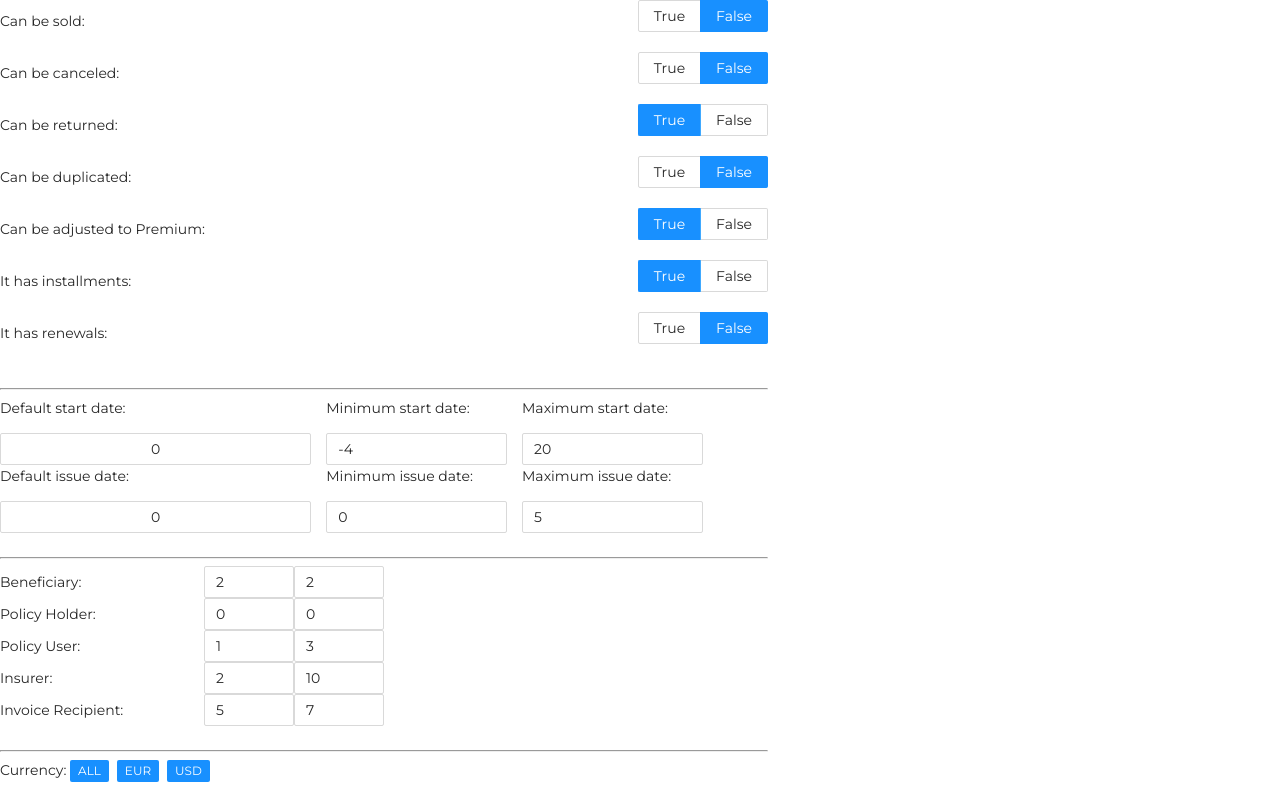
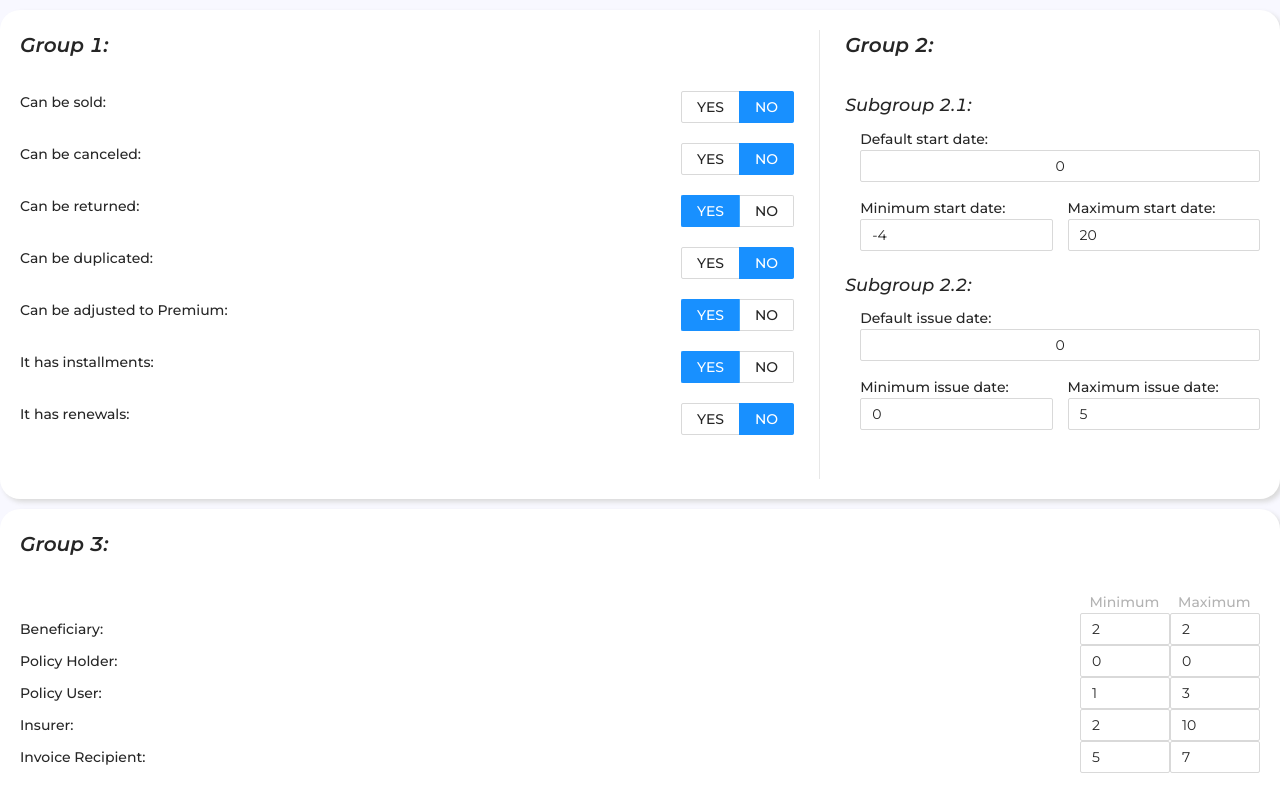
Before and after one commit to MateoGrifsha/config-form-react-antdesign, a React (Create React App) app in the folder config-form/: page / in a window 1280 px wide. Shown: the top 800 px of the page. Built offline with nearby package versions, Linux system fonts and the light colour scheme.

Commit message:
some ui changes

```diff
--- a/config-form/src/components/FormComponent.tsx
+++ b/config-form/src/components/FormComponent.tsx
@@ -25,22 +25,30 @@ export default function FormComponent() {
       <Form
         className='form-container'
       >
+
+
+       <div className='section1-wrapper'>
+          <div>
             <Form.Item>
               <TrueFalseGroup/>
             </Form.Item>
-        <hr />
+          </div>
+          <div>
             <Form.Item>
                 <NumericInputGroup/>
             </Form.Item>
-        <hr />
+          </div>
+       </div>
+
+      <div className="section2-wrapper">
         <Form.Item>
             <MinMaxInputGroup/>
         </Form.Item>
-        <hr />
         <Form.Item>
             <TagInputGroup />
         </Form.Item>
-        <hr />
+      </div>
+
         <Form.Item>
             <CollapseEmailComponent />
         </Form.Item>
--- a/config-form/src/components/MinMaxInputComponent.tsx
+++ b/config-form/src/components/MinMaxInputComponent.tsx
@@ -27,13 +27,17 @@ export default function MinMaxInputComponent({label, values}:Props) {
   useKeyChange(maxKey, maxValue)
 
   return (
-    <div className='duoNumberInputContainer'>
-      <p>{label}</p>
+    <>
       <div>
-        <InputNumber min={0} max={10} value={minValue} onChange={(e:React.ChangeEvent<HTMLInputElement>) => handleChange(e, 'min')}/>
-        <InputNumber min={minValue} max={10} value={maxValue} onChange={(e:React.ChangeEvent<HTMLInputElement>) => handleChange(e, 'max')}/>
+        <div className='duoNumberInputContainer'>
+          <p>{label}</p>
+          <div>
+            <InputNumber min={0} max={10} value={minValue} onChange={(e:React.ChangeEvent<HTMLInputElement>) => handleChange(e, 'min')}/>
+            <InputNumber min={minValue} max={10} value={maxValue} onChange={(e:React.ChangeEvent<HTMLInputElement>) => handleChange(e, 'max')}/>
+          </div>
+        </div>
+          <div>{minValue > maxValue && <div className='errorBox'>Minimum cannot be bigger than maximum.</div>}</div>
       </div>
-      {minValue > maxValue && <div className='errorBox'>Minimum cannot be bigger than maximum.</div>}
-    </div>
+    </>
   )
 }
--- a/config-form/src/components/MinMaxInputGroup.tsx
+++ b/config-form/src/components/MinMaxInputGroup.tsx
@@ -3,6 +3,15 @@ import MinMaxInputComponent from './MinMaxInputComponent'
 import { minMaxInputValues as inputValues } from './constants/Constants'
 export default function MinMaxInputGroup() {
   return (
+    <>
+      <h2 className='section-label'>Group 3: </h2>
+      <div className="minMaxGroup">
+        <div className='minimumMaximumLabel'>
+          <div>
+            <p>Minimum</p>
+            <p>Maximum</p>
+          </div>
+        </div>
         <div>
           <MinMaxInputComponent label="Beneficiary: " values={inputValues[0]}/>
           <MinMaxInputComponent label="Policy Holder: " values={inputValues[1]}/>
@@ -10,5 +19,7 @@ export default function MinMaxInputGroup() {
           <MinMaxInputComponent label="Insurer: " values={inputValues[3]}/>
           <MinMaxInputComponent label="Invoice Recipient: " values={inputValues[4]}/>
         </div>
+      </div>
+    </>
   )
 }
--- a/config-form/src/components/NumericInputGroup.tsx
+++ b/config-form/src/components/NumericInputGroup.tsx
@@ -4,18 +4,25 @@ import NumericInputComponent from './NumericInputComponent'
 export default function NumericInputGroup() {
   return (
     <>
+        <h2 className='section-label'>Group 2: </h2>
         <div className='dateInputContainer' >
+          <div className='subgroup'>
+            <h3 className="subgroup-label">Subgroup 2.1:</h3>
             <div className='dateInputContainerRow'>
                 <NumericInputComponent label ='Default start date'value='defaultStartDateUtcDiff' negative = {false}/>
                 <NumericInputComponent label ='Minimum start date'value='minStartDateUtcDiff' negative = {true}/>
                 <NumericInputComponent label ='Maximum start date'value='maxStartDateUtcDiff' negative = {false}/>
             </div>
+          </div>
+         <div className='subgroup'>
+          <h3 className="subgroup-label">Subgroup 2.2:</h3>
             <div className='dateInputContainerRow'>
                 <NumericInputComponent label ='Default issue date'value='defaultIssueDateUtcDiff' negative = {false}/>
                 <NumericInputComponent label ='Minimum issue date'value='minIssueDateUtcDiff' negative = {true}/>
                 <NumericInputComponent label ='Maximum issue date'value='maxIssueDateUtcDiff' negative = {false}/>
             </div>
          </div>
+        </div>
     </>
   )
 }
--- a/config-form/src/components/TagInputGroup.tsx
+++ b/config-form/src/components/TagInputGroup.tsx
@@ -4,12 +4,13 @@ import { currencies, paymentType, distributionChannels, waitingPeriodTypeAllowed
 export default function TagInputGroup() {
 
   return (
-    <div>
+    <>
+        <h2 className='section-label'>Group 4: </h2>
         <TagInputComponent inputs={currencies} label='Currency: ' value='currencyTypesAllowed'/><br />
         <TagInputComponent inputs={paymentType} label='Payment Type: ' value='paymentTypesAllowed'/><br />
         <TagInputComponent inputs={distributionChannels} label='Distribution Channels: ' value='distributionChannelTypesAllowed'/><br />
         <TagInputComponent inputs={waitingPeriodTypeAllowed} label='Waiting Period: ' value='waitingPeriodTypeAllowed'/><br />
         <TagInputComponent inputs={riskAddressTypesAllowed} label='Risk Address: ' value='riskAddressTypesAllowed'/>
-    </div>
+    </>
   )
 }
--- a/config-form/src/components/TrueFalseComponent.tsx
+++ b/config-form/src/components/TrueFalseComponent.tsx
@@ -28,10 +28,10 @@ useKeyChange(value, checked, dataTypeCheck)
   return (
     <>
         <div>
-          <p>{label}: </p>
+          <span>{label}: </span>
           <Radio.Group optionType="button" buttonStyle="solid" defaultValue={checked===true?true:false}>
-              <Radio.Button value={true} onClick={()=>handleClick('true')}>True</Radio.Button>
-              <Radio.Button value={false} onClick={()=>handleClick('false')}>False</Radio.Button>
+              <Radio.Button value={true} onClick={()=>handleClick('true')}>YES</Radio.Button>
+              <Radio.Button value={false} onClick={()=>handleClick('false')}>NO</Radio.Button>
           </Radio.Group>
         </div>
     </>
--- a/config-form/src/components/TrueFalseGroup.tsx
+++ b/config-form/src/components/TrueFalseGroup.tsx
@@ -4,6 +4,7 @@ import { radioProperties, radioQuestions } from './constants/Constants'
 export default function TrueFalseGroup() {
   return (
     <>
+        <h2 className='section-label'>Group 1: </h2>
         <div className='trueFalseGroup' >
             {radioProperties.map(x=>(
                 <TrueFalseComponent key={radioProperties.indexOf(x)} label={radioQuestions[radioProperties.indexOf(x)]} value = {radioProperties[radioProperties.indexOf(x)]}/>
--- a/config-form/src/index.css
+++ b/config-form/src/index.css
@@ -3,31 +3,74 @@
 
 body{
     font-family: "Montserrat", sans-serif;
+    font-weight: 500;
+    background-color: ghostwhite;
+}
+p{
+    margin: 0;
+}
+h2{
+    margin-bottom: 30px;
 }
 .form-container{
-    /* display: flex; */
-    width: 60%;
+    max-width: 1400px;
+    margin: auto;
+}
+.form-container > div{
+    padding: 20px;
+    margin-block: 10px;
+    background-color: white;
+    border-radius: 20px;
+    box-shadow: 3px 3px 5px rgb(218, 218, 218);
+}
+.form-container > div:last-child{
+    background-color: transparent;
+    margin: 0;
+    padding: none;
+}
+
+.section-label{
+    font-weight: 600;
+    font-style: italic;
+    font-size: 1.25rem;
+}
+
+.section1-wrapper{
+    display: flex;
+    justify-content: space-between;
+    gap: 25px;
+}
+.section1-wrapper > div:first-child{
+    border-right: thin solid rgb(231, 231, 231);
+    padding-right: 25px;
+    width: 65%;
 }
 .trueFalseGroup div{
     display: flex;
     justify-content: space-between;
-    align-items: center;
     margin-bottom: 10px;
 }
-.trueFalseGroup p{
-   margin-block: auto;
-   margin-right: 100px;
+.subgroup-label{
+    font-weight: 500;
+    font-size: 1.1rem;
+    font-style: italic;
 }
 .dateInputContainerRow{
     display: grid;
     gap: 15px;
     grid-template-columns: repeat(12, 1fr);
+    padding-left: 15px;
 }
-.dateInputContainerRow div{
-    grid-column: span 3;
+
+.dateInputContainer > .subgroup:first-child{
+    margin-bottom: 20px;
+}
+
+.dateInputContainerRow > div{
+    grid-column: span 6;
 }
 .dateInputContainerRow div:first-child{
-    grid-column: 1/6;
+    grid-column: span 12;
 }
 .dateInputContainerRow div:first-child input{
     text-align: center;
@@ -35,23 +78,41 @@ body{
 .dateInputContainerRow .ant-input-number{
     width: 100% !important;
 }
+
+.minimumMaximumLabel{
+    display: flex;
+    justify-content: flex-end;
+    align-items: center;
+}
+.minimumMaximumLabel div{
+    display: flex;
+    justify-content: space-around;
+    align-items: center;
+    width: 180px;
+    color: rgba(0, 0, 0 , 0.3);
+}
+.minimumMaximumLabel p{
+    margin: 0;
+}
 .duoNumberInputContainer{
-    width: 50%;
     display: flex;
     justify-content: space-between;
+    /* border: thin solid orange; */
 }
 .duoNumberInputContainer p {
     margin-block: auto;
+    min-width: 200px;
+    width: max-content;
 }
-.duoNumberInputContainer div{
-
-}
-
 .errorBox{
-    border: 2px solid rgb(255, 83, 83);
+    border: 2px solid rgb(255, 132, 132);
     background-color: rgba(255, 0, 0, 0.2);
     padding: 8px;
     border-radius: 4px;
-    width: 30%;
-    font-weight: 500;
+    font-weight: 600;
+    color: rgb(63, 63, 63);
+    position: absolute;
 }
+input{
+    background-color: yellow;
+}
```
Lines whose indentation alone changed are shown as unchanged.
